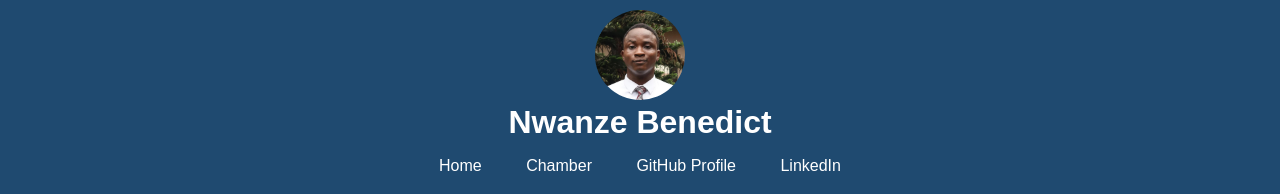
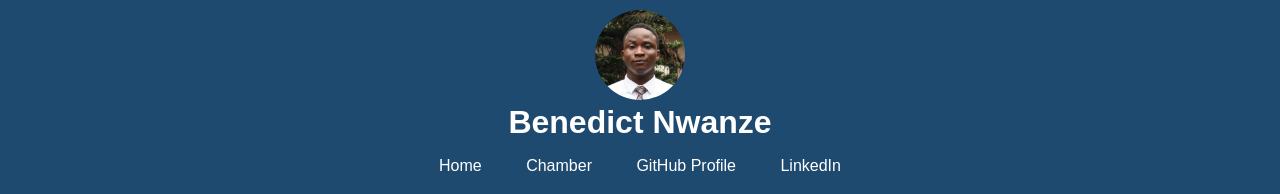
Before and after one commit to Benedict-scargiver/wdd231, a plain HTML site: page index.html in a window 1280 px wide. Shown: the top 194 px of the page. Drawn offline with Linux system fonts and the light colour scheme; a script that the page names is missing.

Commit message:
checking for error

```diff
--- a/index.html
+++ b/index.html
@@ -3,7 +3,9 @@
 <head>
     <meta charset="UTF-8">
     <meta name="viewport" content="width=device-width, initial-scale=1.0">
-    <title>Nwanze Benedict</title>
+    <title>WDD 231 - Web Frontend Development - Benedict Nwanze</title>
+    <meta name="description" content="WDD 231 - Web Frontend Development, Benedict Nwanze">
+    <meta name="author" content="Benedict Nwanze">
     <link rel="stylesheet" href="week1/styles/small.css">
     <link rel="stylesheet" href="week1/styles/large.css">
     <script src="week1/scripts/dates.js" defer> </script>
@@ -14,7 +16,7 @@
     <header>
         <div class="profile">
             <img src="week1/images/benny.jpg" alt="Profile Picture">
-            <h1>Nwanze Benedict</h1>
+            <h1>Benedict Nwanze</h1>
         </div>
         <button type="button" id="menu" aria-label="hamburger-menu"></button>
         <!-- Hidden on mobile -->
```
